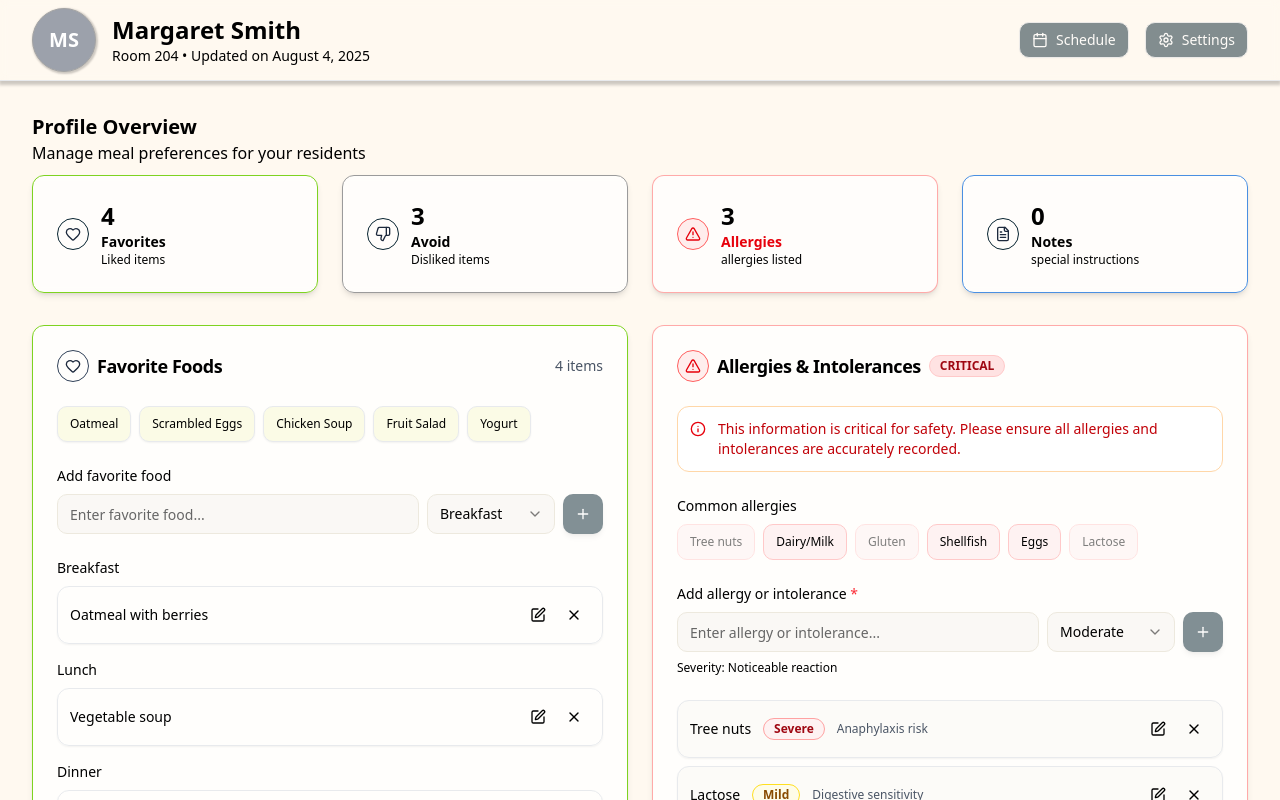
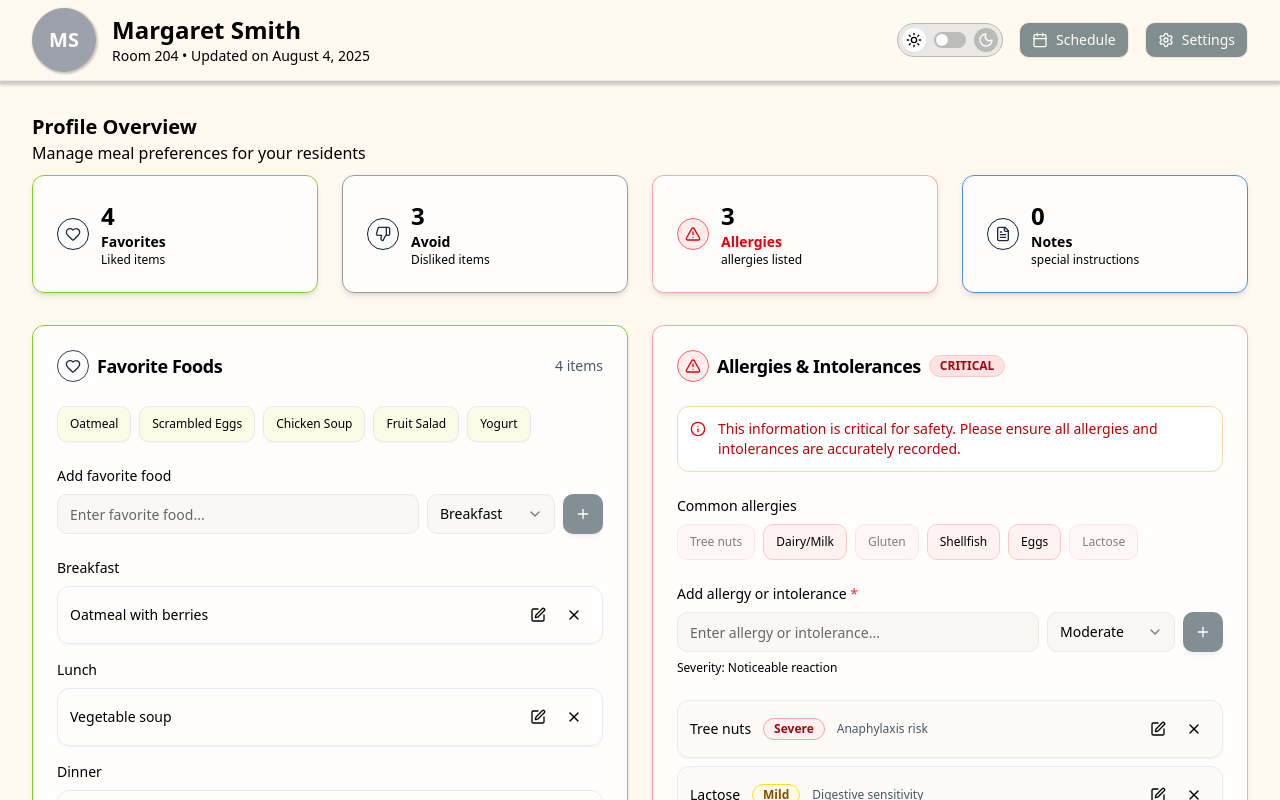
Before and after one commit to bajajshubham/elder-wand, a React (Vite) app: page / in a window 1280 px wide. Shown: the top 800 px of the page. Built offline with nearby package versions, Linux system fonts and the light colour scheme.

Commit message:
added dummy themme toggle

```diff
--- a/src/components/ProfileHeader.tsx
+++ b/src/components/ProfileHeader.tsx
@@ -1,5 +1,6 @@
 import { Calendar, Settings } from 'lucide-react'
 import { Button } from '@/components/ui/button'
+import { ThemeToggle } from '@/components/ui/ThemeToggle'
 
 export function ProfileHeader() {
   return (
@@ -26,6 +27,7 @@ export function ProfileHeader() {
           </div>
 
           <div className="flex items-center gap-2 sm:gap-4">
+            <ThemeToggle />
 
             <Button variant="outline" disabled size="sm" className="border-sage-300 shadow-xs text-white header-button" style={{ backgroundColor: "rgba(6, 34, 47, 1)" }}>
               <Calendar className="w-4 h-4 text-white" />
--- /dev/null
+++ b/src/components/ui/ThemeToggle.tsx
@@ -0,0 +1,66 @@
+import { useState } from 'react'
+import { Sun, Moon } from 'lucide-react'
+
+export function ThemeToggle() {
+  const [isDark, setIsDark] = useState(false)
+
+  const toggleTheme = () => {
+    setIsDark(!isDark)
+  }
+
+  return (
+    <>
+      {/* Full theme toggle for screens >= 640px */}
+      <div className="hidden sm:flex items-center gap-2 rounded-full p-1 backdrop-blur-xs border" style={{ backgroundColor: "rgba(225, 225, 225, 0.7)", borderColor: "#babab9" }}>
+        <button
+          onClick={toggleTheme}
+          className={`p-1 rounded-full transition-all duration-200 ${
+            !isDark ? 'bg-white shadow-xs' : ''
+          }`}
+          style={{ backgroundColor: !isDark ? undefined : "#babab9" }}
+          aria-label="Light mode"
+        >
+          <Sun className={`w-4 h-4 ${!isDark ? 'text-black' : ''}`} style={{ color: !isDark ? undefined : "white" }} />
+        </button>
+
+        <button
+          onClick={toggleTheme}
+          className="relative w-8 h-4 rounded-full transition-colors duration-200"
+          style={{ backgroundColor: "rgba(158, 158, 159, 0.6)" }}
+          aria-label="Toggle theme"
+        >
+          <div
+            className={`absolute top-0.5 w-3 h-3 bg-white rounded-full shadow-xs transition-transform duration-200 ${
+              isDark ? 'translate-x-4' : 'translate-x-0.5'
+            }`}
+          />
+        </button>
+
+        <button
+          onClick={toggleTheme}
+          className={`p-1 rounded-full transition-all duration-200 ${
+            isDark ? 'bg-white shadow-xs' : ''
+          }`}
+          style={{ backgroundColor: isDark ? undefined : "#babab9" }}
+          aria-label="Dark mode"
+        >
+          <Moon className={`w-4 h-4 ${isDark ? 'text-black' : 'text-white'}`} />
+        </button>
+      </div>
+
+      {/* Icon-only theme toggle for screens < 640px */}
+      <button
+        onClick={toggleTheme}
+        className="sm:hidden p-2 rounded-full backdrop-blur-xs border transition-all duration-200"
+        style={{ backgroundColor: "rgba(225, 225, 225, 0.7)", borderColor: "#babab9" }}
+        aria-label="Toggle theme"
+      >
+        {isDark ? (
+          <Moon className="w-4 h-4 text-black" />
+        ) : (
+          <Sun className="w-4 h-4 text-black" />
+        )}
+      </button>
+    </>
+  )
+}
```
